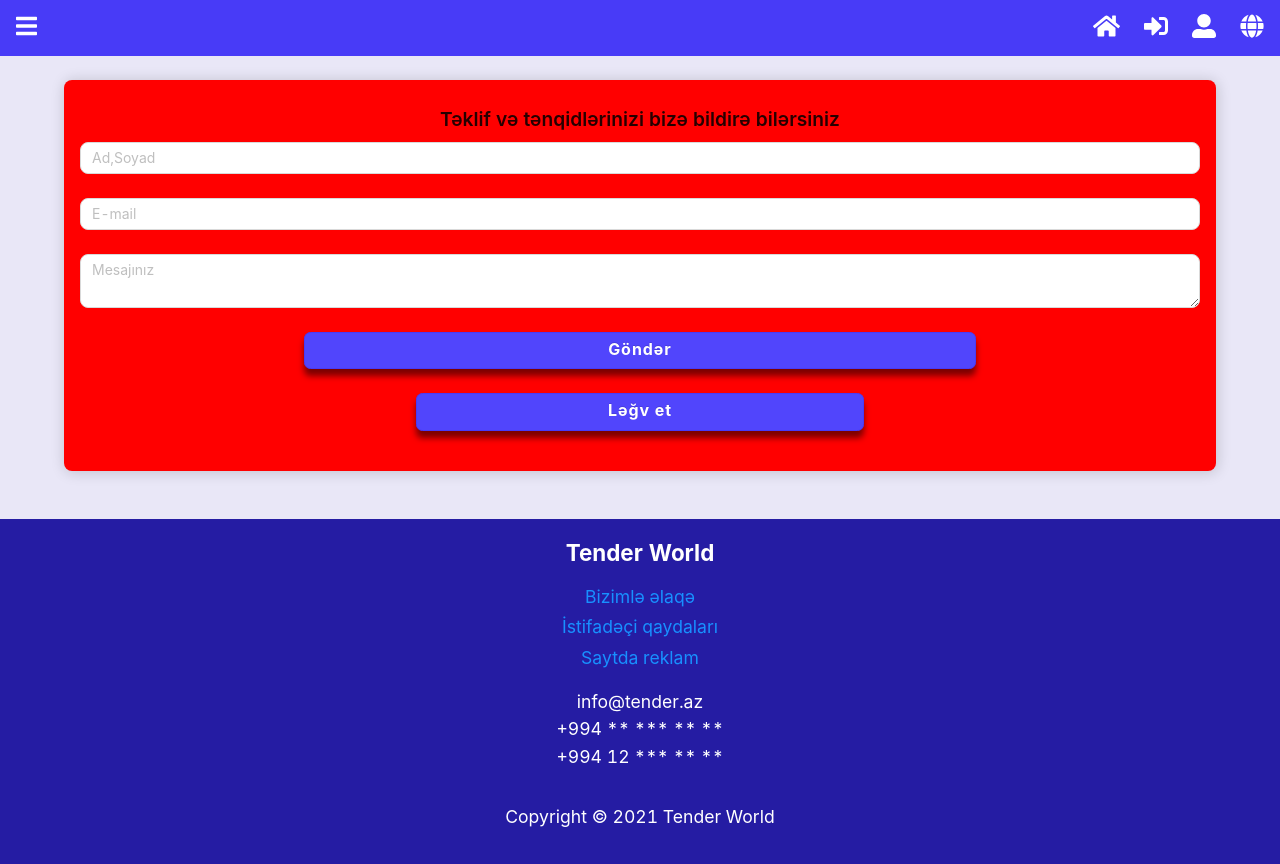
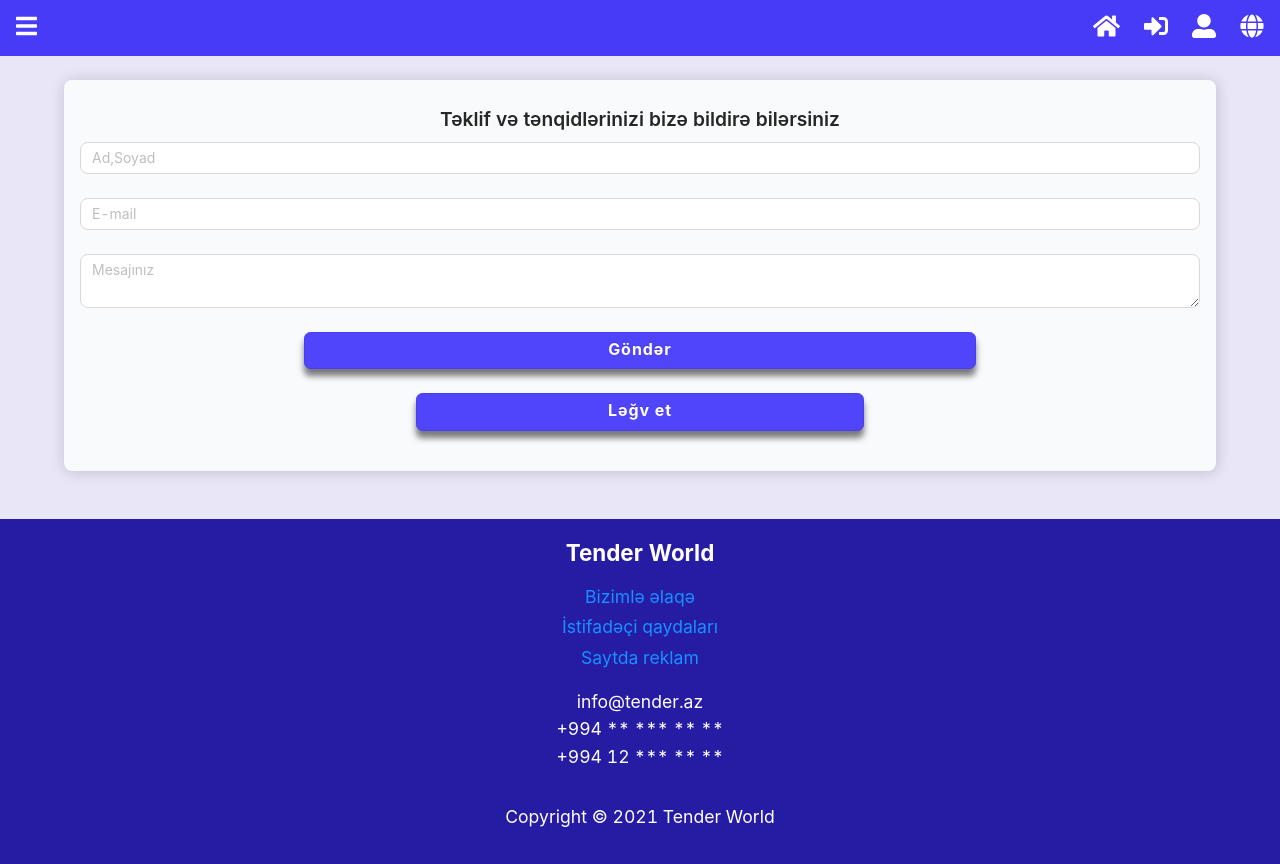
Before and after one commit to farhadamrah/tender, a React (Create React App) app: page /contact in a window 1280 px wide. Built offline with nearby package versions, Linux system fonts and the light colour scheme; the HTML template or start-up script is replaced by a standard one.

Commit message:
version1

```diff
--- a/src/Components/Main/Main.js
+++ b/src/Components/Main/Main.js
@@ -14,7 +14,7 @@ import Blog from './MainPages/Blog/Blog';
 import Instruction from './MainPages/Instruction/Instruction';
 import './Main.scss';
 import Profile from './MainPages/Profile/Profile';
-import ContactUs from './MainPages/FooterPages/ContactUs/ContactUs';
+import Contact from './MainPages/FooterPages/Contact/Contact';
 
 const Main = () => {
   return (
@@ -34,7 +34,7 @@ const Main = () => {
             <Route path='/store' component={Store} />
             <Route path='/blog' component={Blog} />
             <Route path='/instruction' component={Instruction} />
-            <Route path='/contact' component={ContactUs} />
+            <Route path='/contact' component={Contact} />
             <Route path='/' component={HomePage} />
           </Switch>
         </section>
--- a/src/Components/Main/MainPages/FooterPages/ContactUs/ContactUs.scss
+++ b/src/Components/Main/MainPages/FooterPages/Contact/Contact.scss
@@ -1,5 +1,4 @@
 .contact {
-  background-color: red;
   margin-top: 5rem;
 
   .contact-title {
```
Also changed, not shown: src/Components/Main/MainPages/FooterPages/Contact/Contact.js (renamed from src/Components/Main/MainPages/FooterPages/ContactUs/ContactUs.js, +4 -4 lines).
